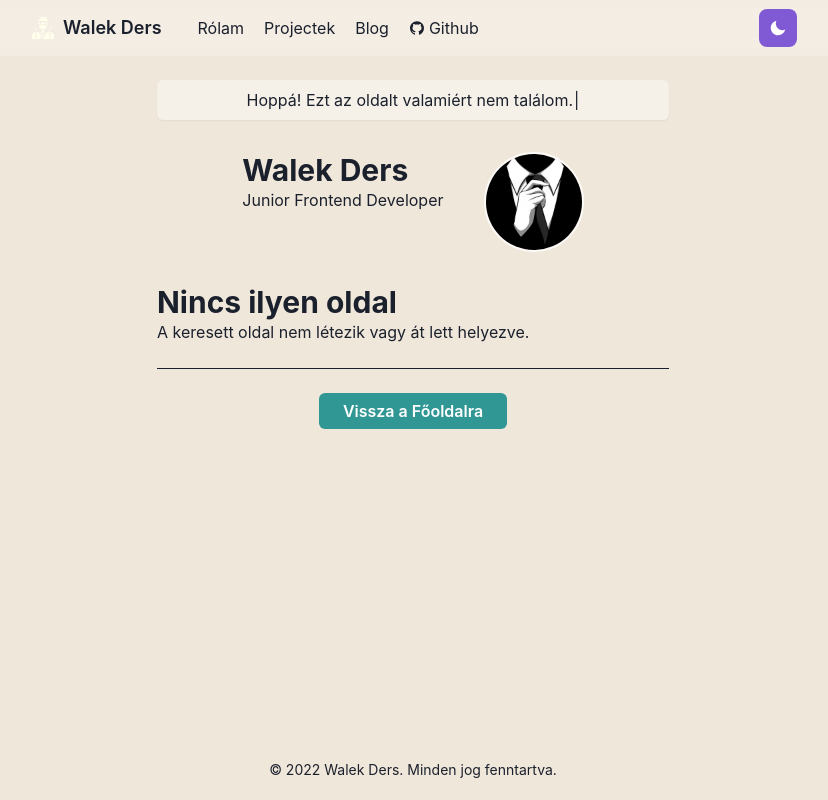
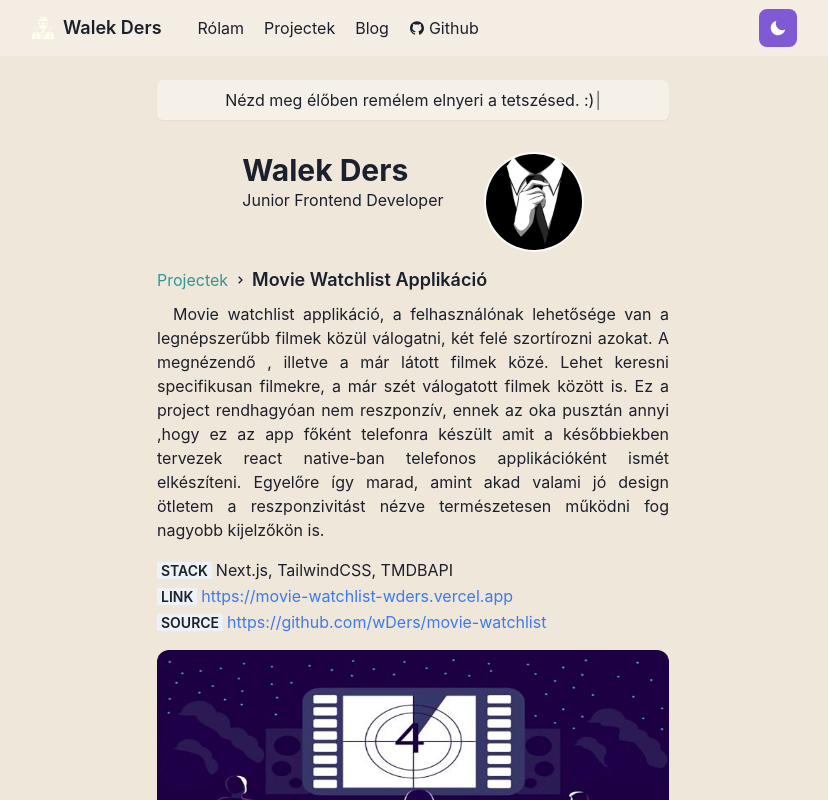
Before and after one commit to wDers/portfolio-website, a Next.js app: page /movie-watchlist in a window 1280 px wide. Before the commit this address had no page. Shown: the top 800 px of the page, without its empty margins (227-1055 px from the left). Built offline with nearby package versions, Linux system fonts and the light colour scheme.

Commit message:
feat(movie-watchlist): add movie-watchlist project page

```diff
--- /dev/null
+++ b/pages/movie-watchlist.js
@@ -0,0 +1,27 @@
+import { motion } from "framer-motion";
+import { Project } from "../components";
+
+function MovieWatchlist({ variants }) {
+  return (
+    <motion.div
+      initial="hidden"
+      animate="enter"
+      exit="exit"
+      variants={variants}
+      transition={{ duration: 0.4, type: "easeInOut" }}
+      style={{ position: "relative" }}
+    >
+      <Project
+        title="Movie Watchlist Applikáció"
+        description="Movie watchlist applikáció, a felhasználónak lehetősége van a legnépszerűbb filmek közül válogatni, két felé szortírozni azokat. A megnézendő , illetve a már látott filmek közé. Lehet keresni specifikusan filmekre, a már szét válogatott filmek között is. Ez a project rendhagyóan nem reszponzív, ennek az oka pusztán annyi ,hogy ez az app főként telefonra készült amit a későbbiekben tervezek react native-ban telefonos applikációként ismét elkészíteni. Egyelőre így marad, amint akad valami jó design ötletem a reszponzivitást nézve természetesen működni fog nagyobb kijelzőkön is."
+        stack="Next.js, TailwindCSS, TMDBAPI"
+        link="https://movie-watchlist-wders.vercel.app"
+        source="https://github.com/wDers/movie-watchlist"
+        src="/movie_watchlist_project.webp"
+        alt="Illusztráció filmet néző emberekről."
+      />
+    </motion.div>
+  );
+}
+
+export default MovieWatchlist;
```
